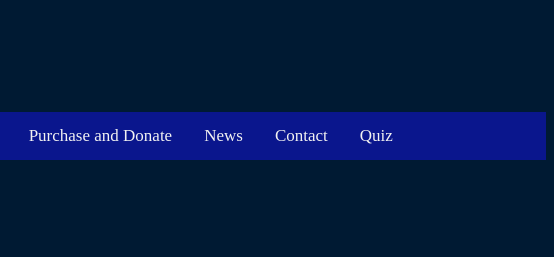
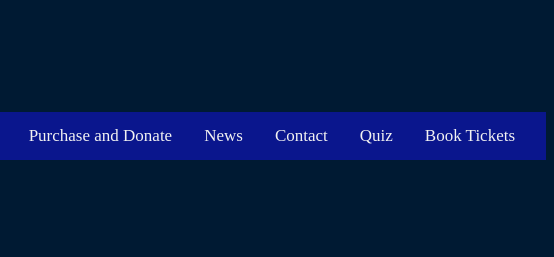
Before and after one commit to Harinbilly/8-13-2023Hatchery, a plain HTML site: page hikkaduwaHatchery.html in a window 1280 px wide. Shown: the top 257 px of the page, 726-1280 px from the left. Drawn offline with Linux system fonts and the light colour scheme.

Commit message:
Update hikkaduwaHatchery.html

```diff
--- a/hikkaduwaHatchery.html
+++ b/hikkaduwaHatchery.html
@@ -36,6 +36,7 @@
         <a href="contact.html">Contact</a>
 
         <a href="quiz.html">Quiz</a>
+        <a href="TicketBooking.html">Book Tickets</a>
 
 
     </div>
```
